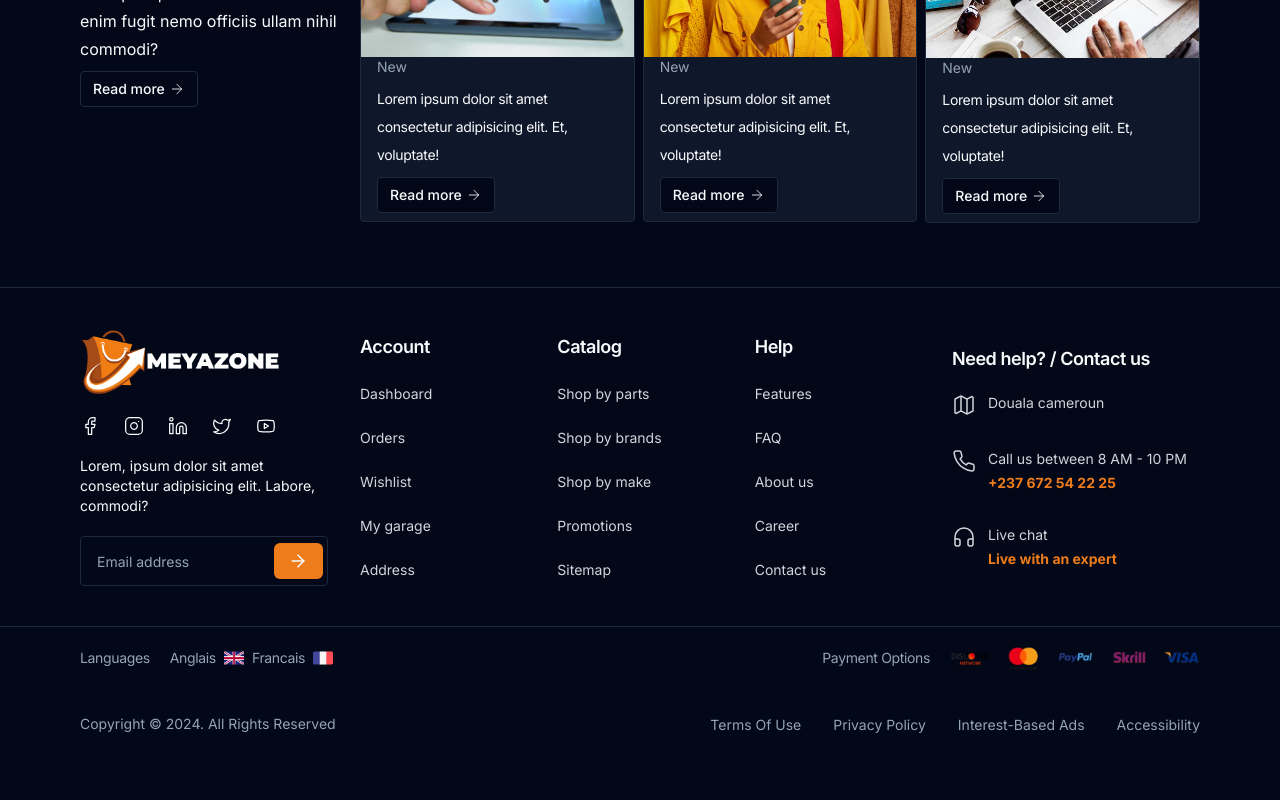
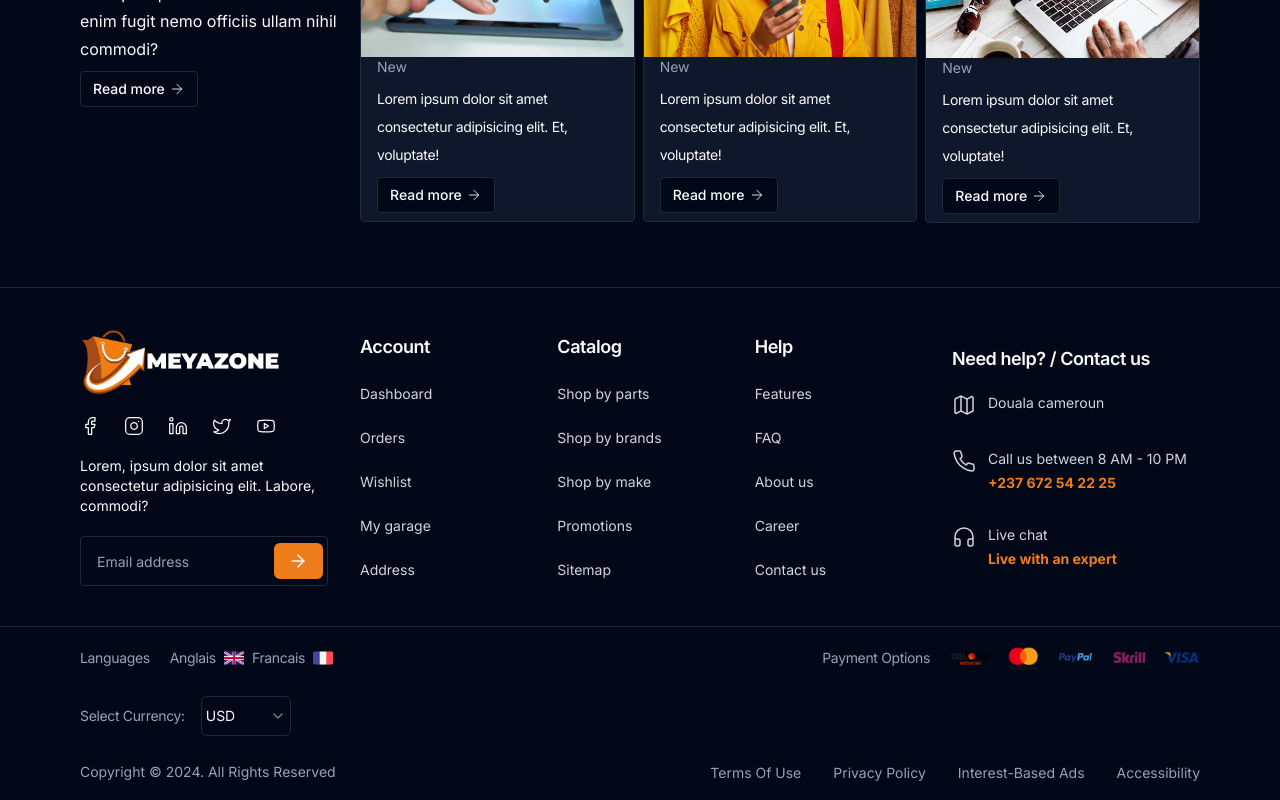
Before and after one commit to Mel-Turham/Meyazone, a Next.js app: page / in a window 1280 px wide. Shown: the part 5704-6504 px from the top of the page. Before the commit the page ends 6456 px from the top, so only its background shows below. Built offline with nearby package versions, Linux system fonts and the light colour scheme.

Commit message:
update footer render CurrencySelector component

```diff
--- a/components/Footer.tsx
+++ b/components/Footer.tsx
@@ -16,6 +16,7 @@ import Image from 'next/image';
 import Link from 'next/link';
 import React from 'react';
 import { usePathname } from 'next/navigation';
+import CurrencySelector from '@/components/CurrencySelector';
 
 const Footer = () => {
 	const { theme } = useTheme();
@@ -74,7 +75,7 @@ const Footer = () => {
 			className='border-t border-solid border-slate-300 dark:border-gray-800 mt-8'
 			role='contentinfo'
 		>
-			<div className='container flex items-center gap-8 py-10 border-b border-solid dark:border-slate-800 border-gray-200'>
+			<div className='container flex items-center gap-8 py-10 border-b border-solid dark:border-slate-800 border-gray-200 '>
 				<div className='flex flex-col gap-5 w-3/12'>
 					<Link href='/' aria-label='Go to homepage'>
 						<Image
@@ -174,7 +175,7 @@ const Footer = () => {
 					</nav>
 				</div>
 			</div>
-			<div className='w-full container py-4 flex flex-col gap-10'>
+			<div className='w-full container py-4 flex flex-col gap-6'>
 				<div className='flex items-center justify-between'>
 					<div className='flex items-center justify-center gap-5'>
 						<h4 className='text-sm font-normal tracking-tight dark:text-slate-400 capitalize dark:hover:text-gray-200 text-slate-600'>
@@ -214,6 +215,12 @@ const Footer = () => {
 						/>
 					</div>
 				</div>
+				<div className='flex items-center gap-4'>
+					<h4 className='text-sm font-normal tracking-tight dark:text-slate-400 capitalize dark:hover:text-gray-200 text-slate-600'>
+						Select currency:
+					</h4>
+					<CurrencySelector />
+				</div>
 				<div className='flex items-center justify-between'>
 					<p className='text-sm font-normal dark:text-slate-400 capitalize dark:hover:text-gray-200 text-slate-600'>
 						Copyright &copy; {new Date().getFullYear()}. All Rights Reserved
```
